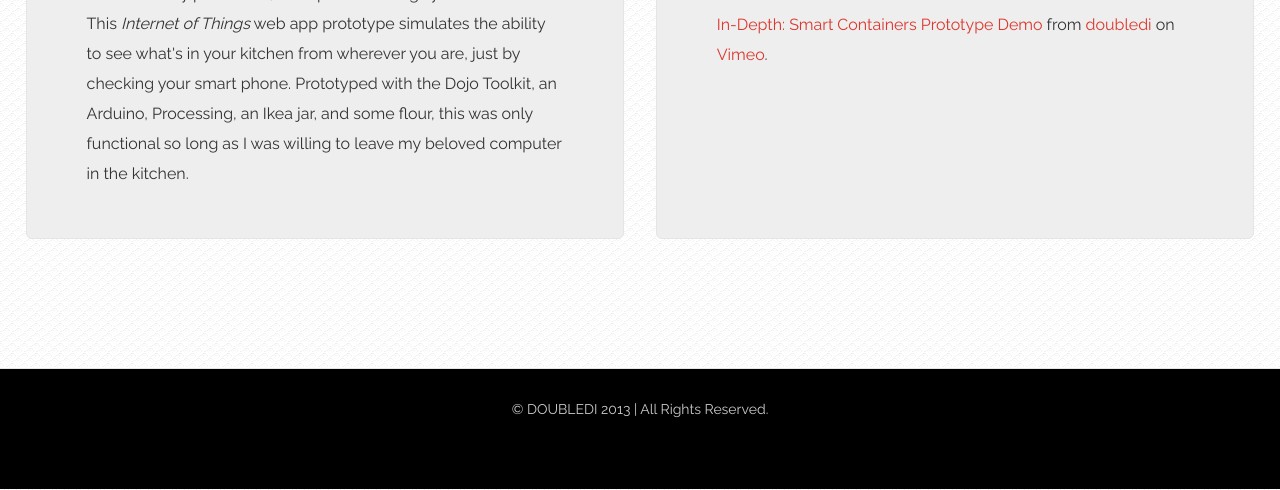
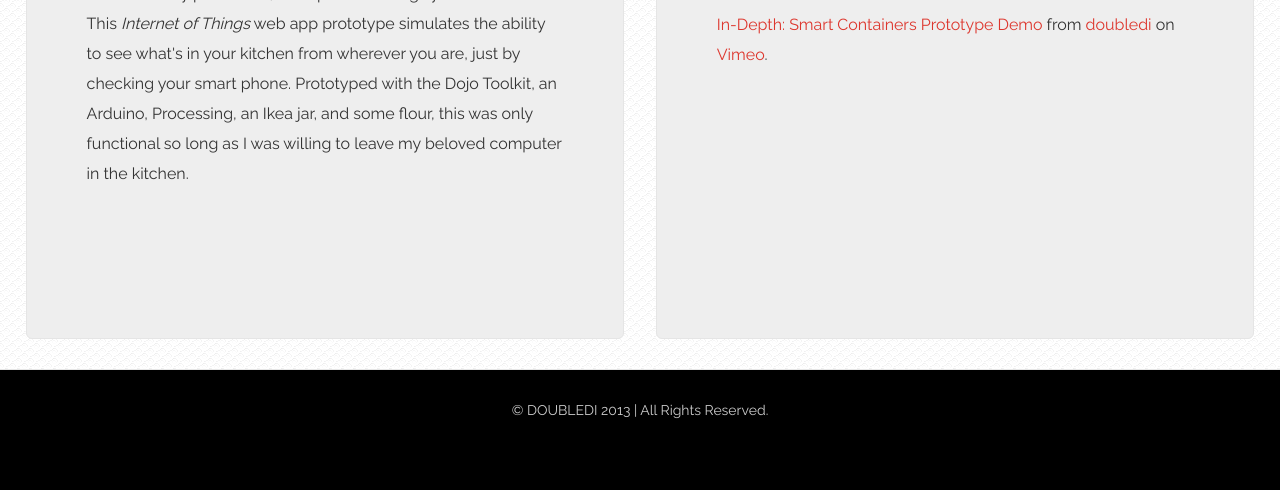
Before and after one commit to diannamertz/doubledi.github.com, a Jekyll site: the page built from indepth.html, in a window 1280 px wide. Shown: the part 472-962 px from the top of the page. Built offline with Jekyll 4.4.1, drawn with Linux system fonts in a browser that asks for light colours.

```diff
--- a/css/style.css
+++ b/css/style.css
@@ -135,8 +135,8 @@
   height: 824px;
 }
 
-.dd481 {
-  height: 581px;
+.dd681 {
+  height: 681px;
   overflow: hidden;
 }
 
--- a/indepth.html
+++ b/indepth.html
@@ -5,7 +5,7 @@
 ---
 
 <div class="row-fluid space">
-  <div class="span6 hero-unit dd481">
+  <div class="span6 hero-unit dd681">
   	<h3>In-Depth: Smart Containers</h3>
 	<h4><em>Project Type:</em></h4>
 	Web Technologies for Mobile using the <a href="http://dojotoolkit.org/" target="_blank">Dojo Toolkit</a>
@@ -14,7 +14,7 @@
 	<h4><em>About:</em></h4>
 	In-Depth: Smart Containers are a response to all the rotten food, unneccessary purchases, and special cravings you've ever had. This <em>Internet of Things</em> web app prototype simulates the ability to see what's in your kitchen from wherever you are, just by checking your smart phone. Prototyped with the Dojo Toolkit, an Arduino, Processing, an Ikea jar, and some flour, this was only functional so long as I was willing to leave my beloved computer in the kitchen.
   </div>
-  <div class="span6 hero-unit dd481">
+  <div class="span6 hero-unit dd681">
   	<iframe src="http://player.vimeo.com/video/39147257" width="500" height="281" frameborder="0" webkitAllowFullScreen mozallowfullscreen allowFullScreen></iframe> <p><a href="http://vimeo.com/39147257">In-Depth: Smart Containers Prototype Demo</a> from <a href="http://vimeo.com/user10255632">doubledi</a> on <a href="http://vimeo.com">Vimeo</a>.</p>
   </div>
 </div>
```
